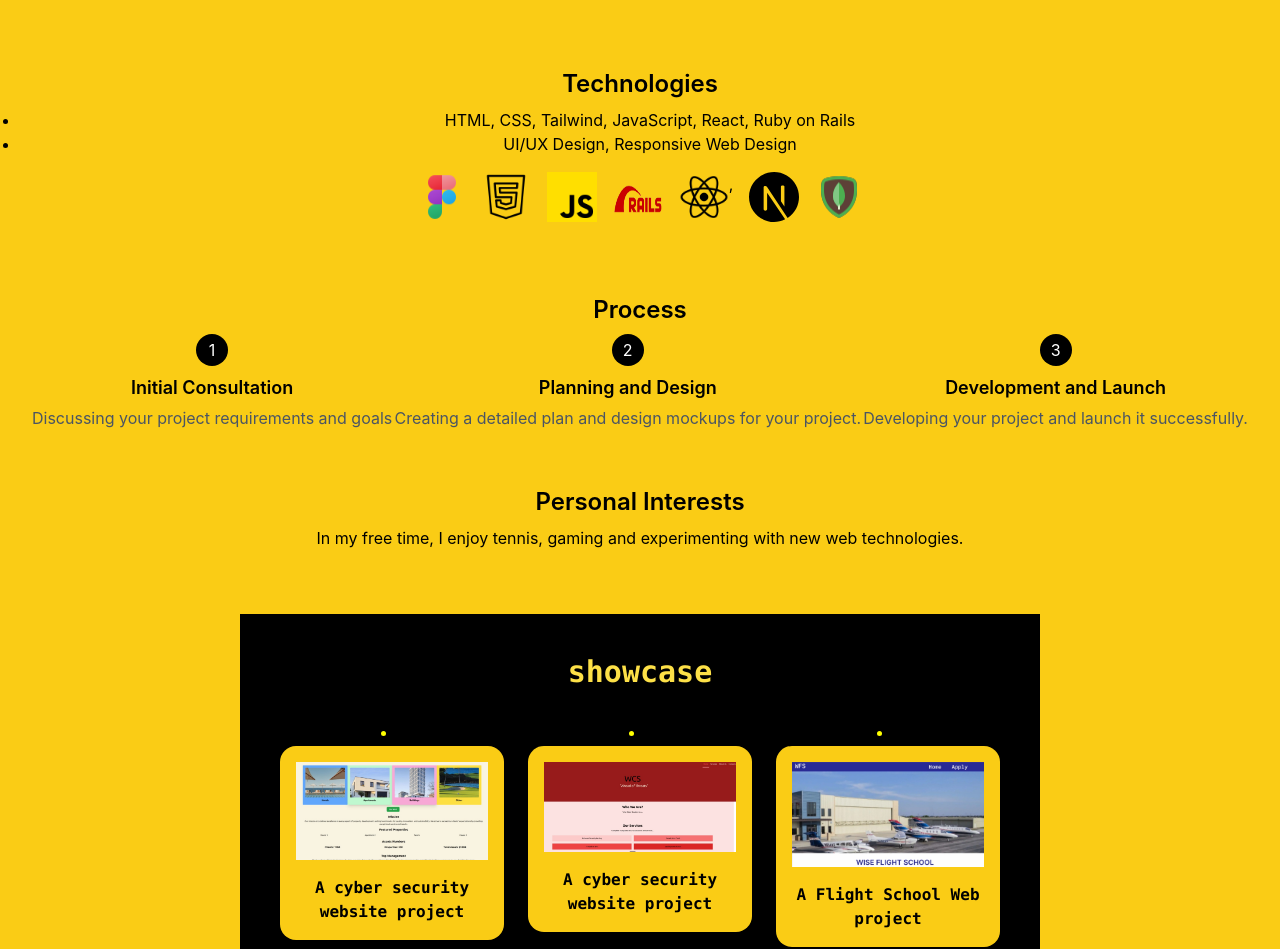
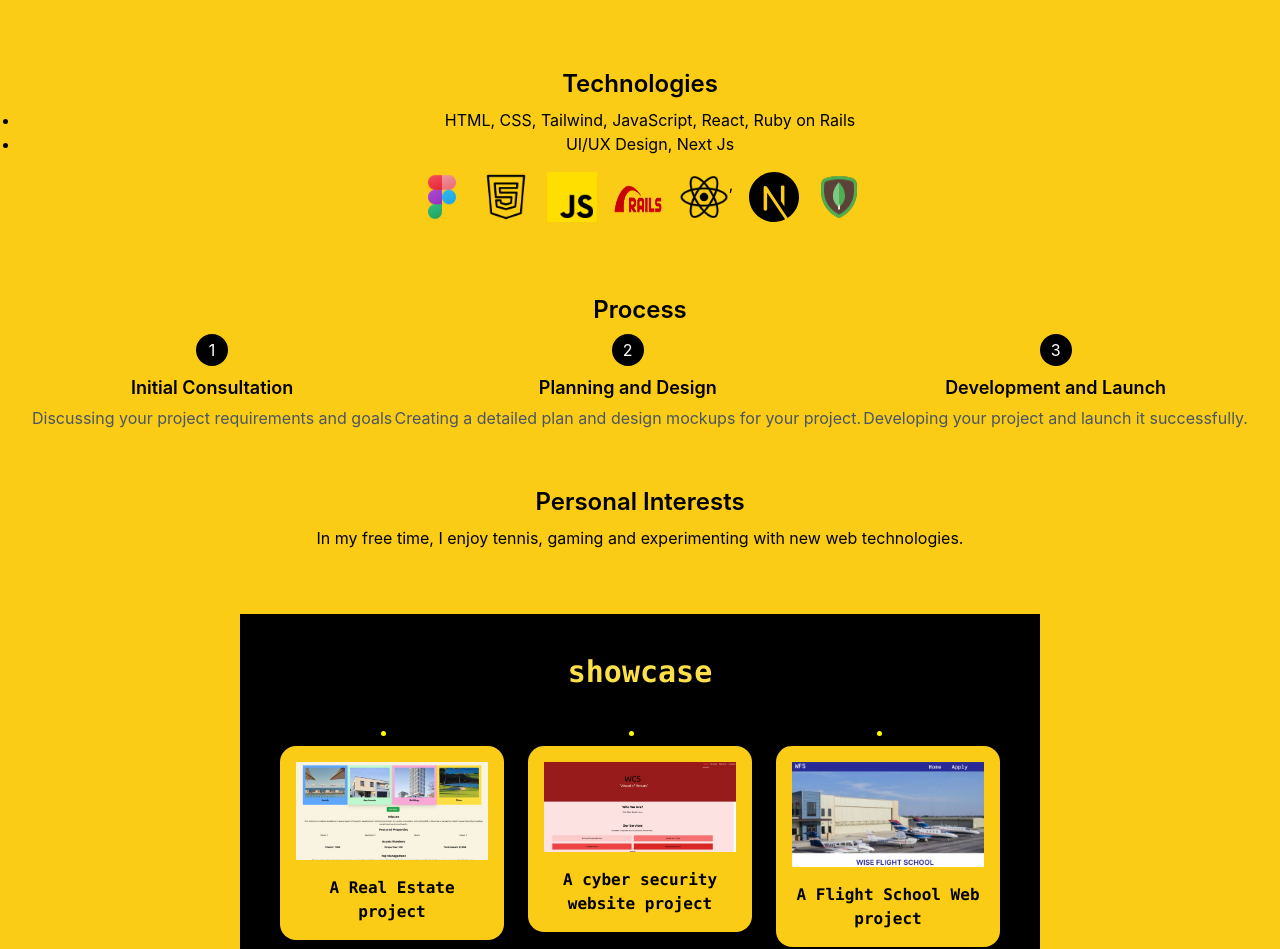
Before and after one commit to treva556/mt-portfolio, a React (Create React App) app: page / in a window 1280 px wide. Shown: the part 744-1693 px from the top of the page. Built offline with nearby package versions, Linux system fonts and the light colour scheme.

Commit message:
milestone 7

```diff
--- a/src/pages/home.js
+++ b/src/pages/home.js
@@ -91,7 +91,7 @@ function Body() {
               <h3 className="text-2xl font-semibold mb-2 mt-5">Technologies</h3>
               <ul className="list-disc pl-5 mb-4">
                 <li>HTML, CSS, Tailwind,  JavaScript, React, Ruby on Rails</li>
-                <li>UI/UX Design, Responsive Web Design</li>
+                <li>UI/UX Design, Next Js</li>
               </ul>
               <div className="flex justify-center  flex-wrap space-x-4">
 
@@ -131,7 +131,7 @@ function Body() {
                 className=" bg-yellow-400 rounded-2xl p-4 text-black block"
               >
             <img src={Prop} alt="Technology 2" className="w-1/8 mb-4" />
-            A cyber security website project
+            A Real Estate project
               </a>
             </li>
             <li>
```
